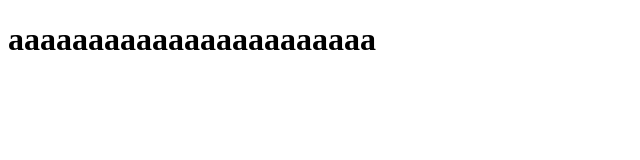
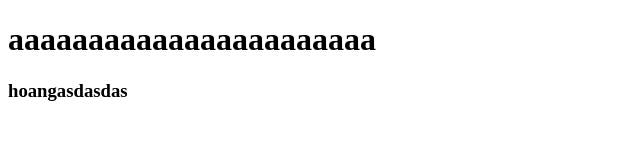
Before and after one commit to hoangthien3005/gihub-demo, a plain HTML site: page index.html in a window 1280 px wide. Shown: the whole page, without its empty margins (0-640 px from the left). Drawn offline with Linux system fonts and the light colour scheme.

Commit message:
Update index.html

```diff
--- a/index.html
+++ b/index.html
@@ -8,5 +8,6 @@
 </head>
 <body>
     <h1>aaaaaaaaaaaaaaaaaaaaaaa</h1>
+    <h3>hoangasdasdas</h3>
 </body>
 </html>
```
